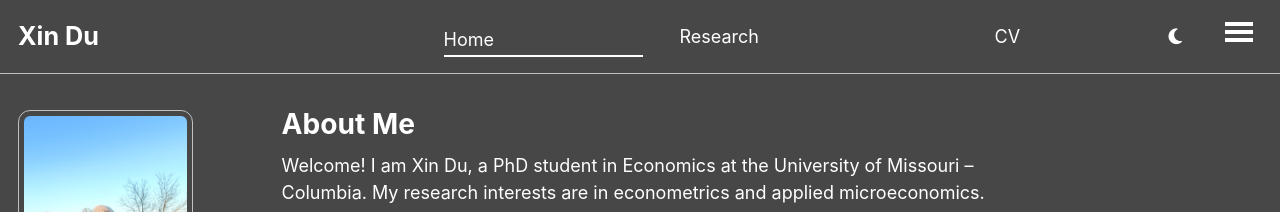
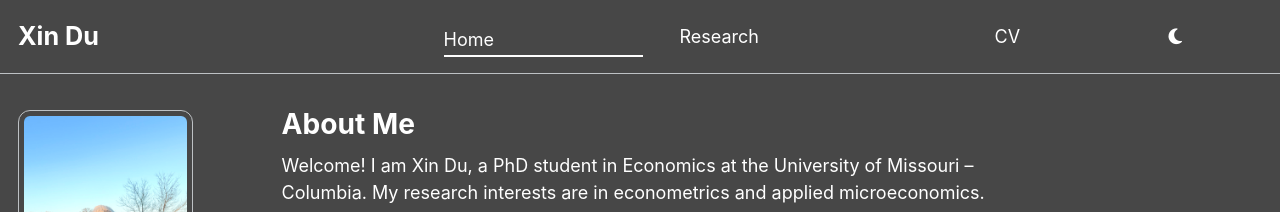
Before and after one commit to dux1n4real/dux1n4real.github.io, a Jekyll site: the page built from _pages/about.md, in a window 1280 px wide. Shown: the top 212 px of the page. Built offline with Jekyll 4.4.1, drawn with Linux system fonts in a browser that asks for light colours; some web fonts are replaced.

Commit message:
hide hamburger, fix nav layout

```diff
--- a/_sass/layout/_masthead.scss
+++ b/_sass/layout/_masthead.scss
@@ -67,6 +67,11 @@
 }
 
 .greedy-nav {
+  // Hide hamburger button — nav links are always visible
+  button {
+    display: none !important;
+  }
+
   .visible-links {
     display: flex;
     align-items: center;
@@ -77,20 +82,24 @@
       align-items: center;
     }
 
+    // Name on far left, takes equal space to balance theme toggle
     .masthead__menu-item--lg {
       flex: 1;
       font-size: 1.4em;
 
       a {
         font-size: inherit;
+        margin-left: 0;
       }
     }
 
+    // Theme toggle on far right
     #theme-toggle {
       flex: 1;
       justify-content: flex-end;
     }
 
+    // Active page underline indicator
     .masthead__menu-item.active > a {
       border-bottom: 2px solid currentColor;
       padding-bottom: 2px;
```
